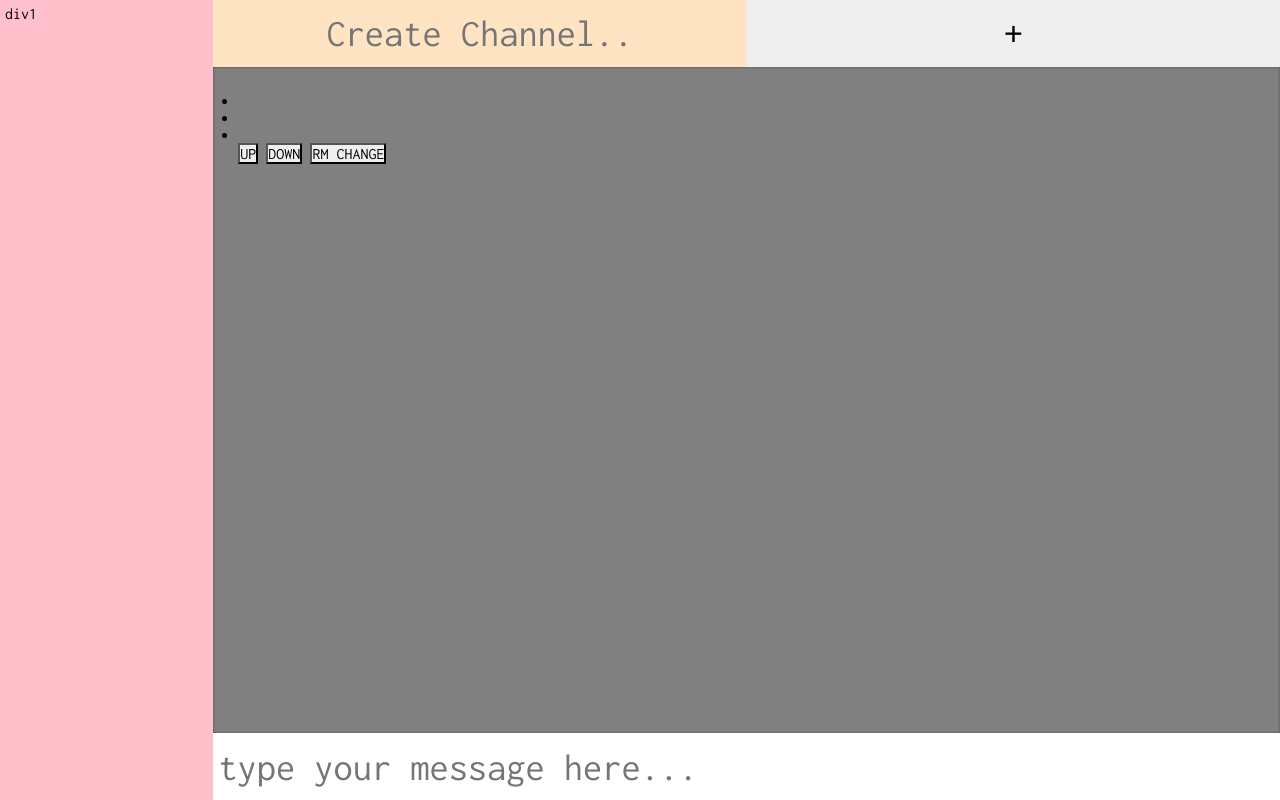
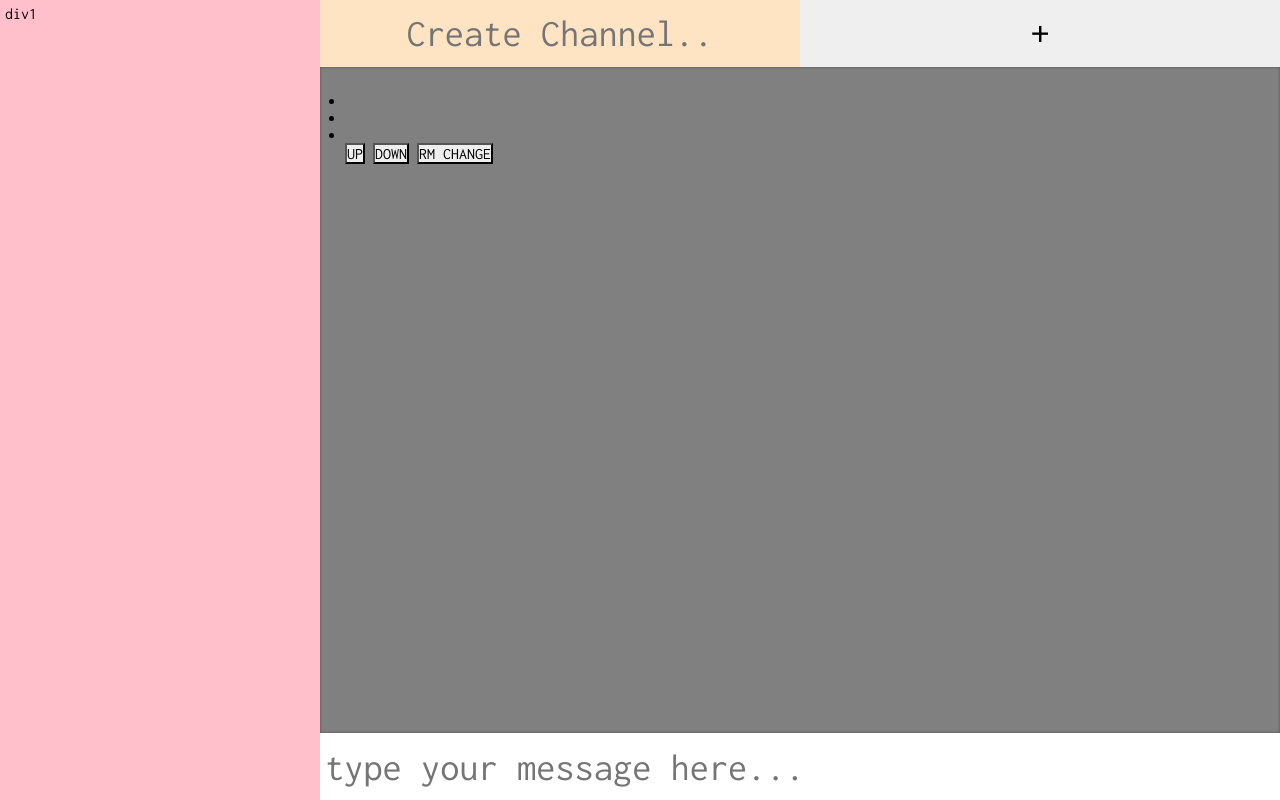
Before and after one commit to ian-lowe/chat, a Flask app: template templates/index.html in a window 1280 px wide. Run offline with Flask 2, Linux system fonts and the light colour scheme; the template is opened without the code that fills it, so the values that code supplies are empty; some libraries are stand-ins or nearby versions.

Commit message:
completed initial styling boilerplate for app

```diff
--- a/static/styles.css
+++ b/static/styles.css
@@ -1,6 +1,6 @@
 * {
-    padding: 0px;
-    margin: 0px;
+    padding: 0;
+    margin: 0;
     box-sizing: border-box;
     font-family: Inconsolata;
     font-size: 16px;
@@ -12,11 +12,15 @@ button, textarea, input {
     border-radius: 0;
 }
 
+html, body {
+    height: 100%;
+}
+
 .parent {
     display: grid;
-    height: 100vh;
-    grid-template-columns: repeat(24, 1fr);
-    grid-template-rows: repeat(12, minmax(25px, 1fr));
+    height: 100%;
+    grid-template-columns: repeat(16, 1fr);
+    grid-template-rows: repeat(24, minmax(15px, 1fr));
     grid-column-gap: 0px;
     grid-row-gap: 0px;
 }
@@ -29,7 +33,7 @@ button, textarea, input {
 }
 
 .div2 {
-    grid-row: 1 / 2;
+    grid-row: 1 / 3;
     grid-column: 5 / -1;
 }
 
@@ -70,7 +74,7 @@ button, textarea, input {
 
 .div3 {
     padding: 5px;
-    grid-row: 2 / -2;
+    grid-row: 3 / -3;
     grid-column: 5 / -1;
     background-color: gray;
     padding: 25px;
@@ -78,7 +82,7 @@ button, textarea, input {
 }
 
 .div4 {
-    grid-row: -2 / -1;
+    grid-row: -3 / -1;
     grid-column: 5 / -1;
 }
 
@@ -95,7 +99,7 @@ button, textarea, input {
 }
 
 .div4 input:focus {
-    box-shadow: 1px 1px 20px rgba(0, 0, 0, 0.2) inset;
+    box-shadow: 1px 1px 20px rgba(0, 0, 0, 0.3) inset;
 }
 
 input:focus, textarea:focus {
```
